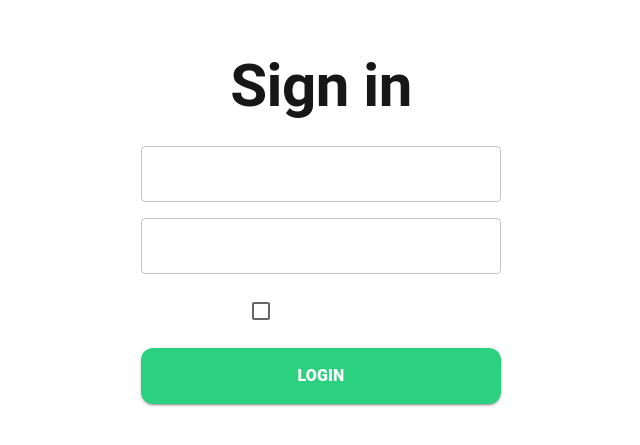
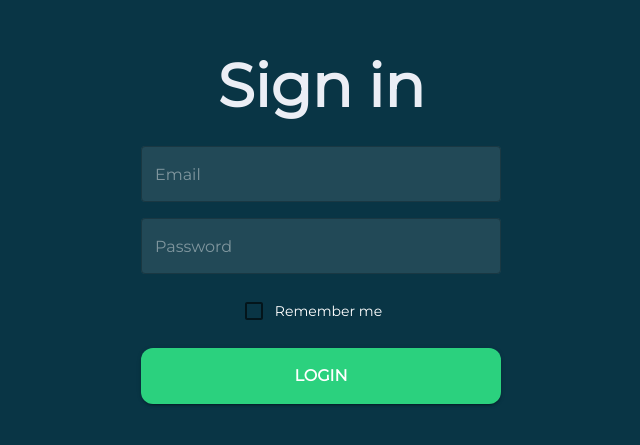
Before and after one commit to alienrey/movie-database, a Next.js app in the folder frontend/: page /auth/signin in a window 1280 px wide. Shown: the part 173-618 px from the top of the page, without its empty margins (319-959 px from the left). Built offline with nearby package versions, Linux system fonts and the light colour scheme.

Commit message:
feat: add providers to root layout

```diff
--- a/frontend/src/app/layout.tsx
+++ b/frontend/src/app/layout.tsx
@@ -1,16 +1,8 @@
 import type { Metadata } from "next";
-import { Geist, Geist_Mono } from "next/font/google";
 import "./globals.css";
-
-const geistSans = Geist({
-  variable: "--font-geist-sans",
-  subsets: ["latin"],
-});
-
-const geistMono = Geist_Mono({
-  variable: "--font-geist-mono",
-  subsets: ["latin"],
-});
+import { AuthProvider } from "@/providers/AuthProvider";
+import { MoviesProvider } from "@/providers/MoviesProvider";
+import { CustomThemeProvider } from "@/providers/ThemeProvider";
 
 export const metadata: Metadata = {
   title: "Create Next App",
@@ -24,8 +16,12 @@ export default function RootLayout({
 }>) {
   return (
     <html lang="en">
-      <body className={`${geistSans.variable} ${geistMono.variable}`}>
-        {children}
+      <body>
+        <CustomThemeProvider>
+          <AuthProvider>
+            <MoviesProvider>{children}</MoviesProvider>
+          </AuthProvider>
+        </CustomThemeProvider>
       </body>
     </html>
   );
```
